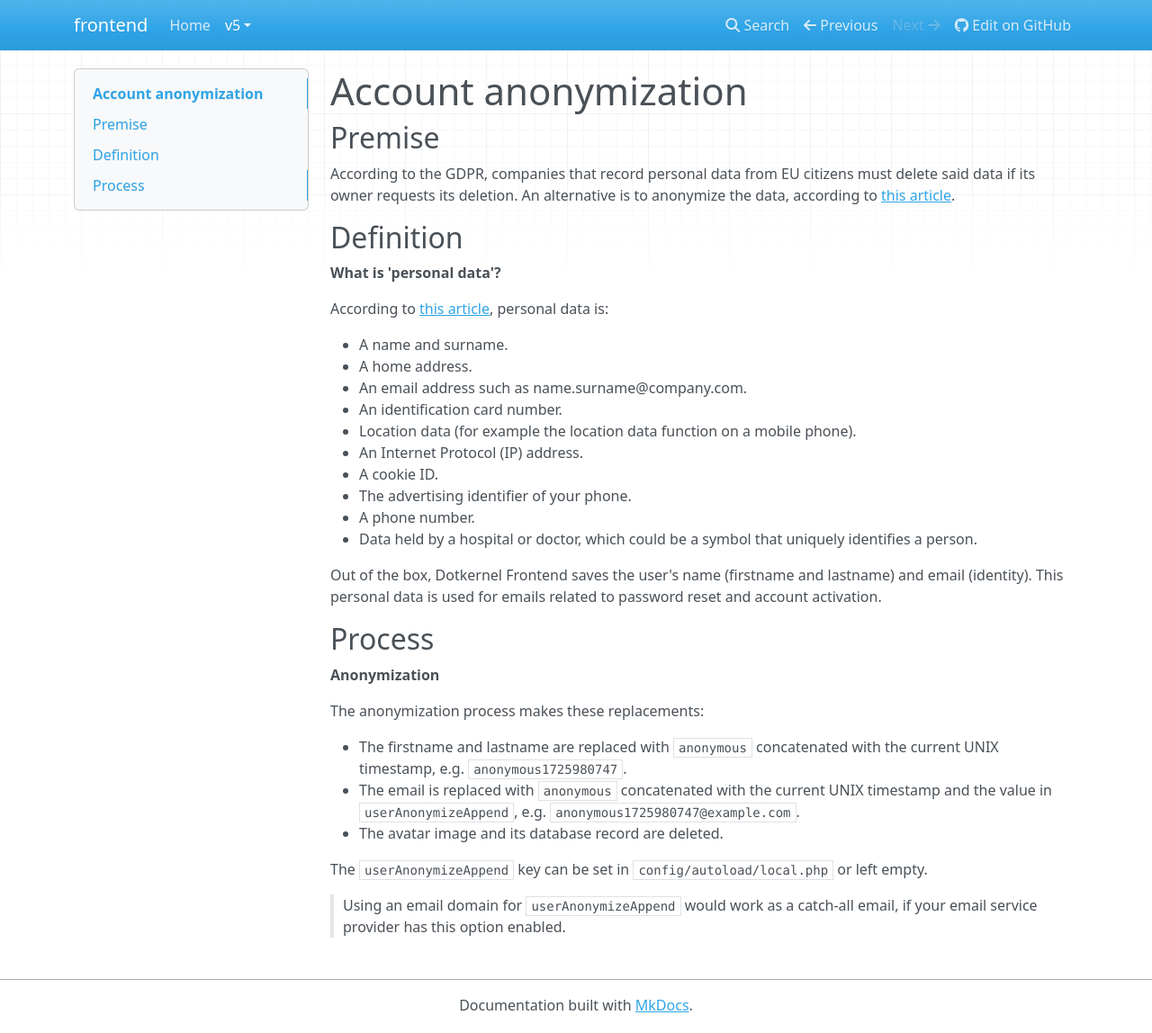
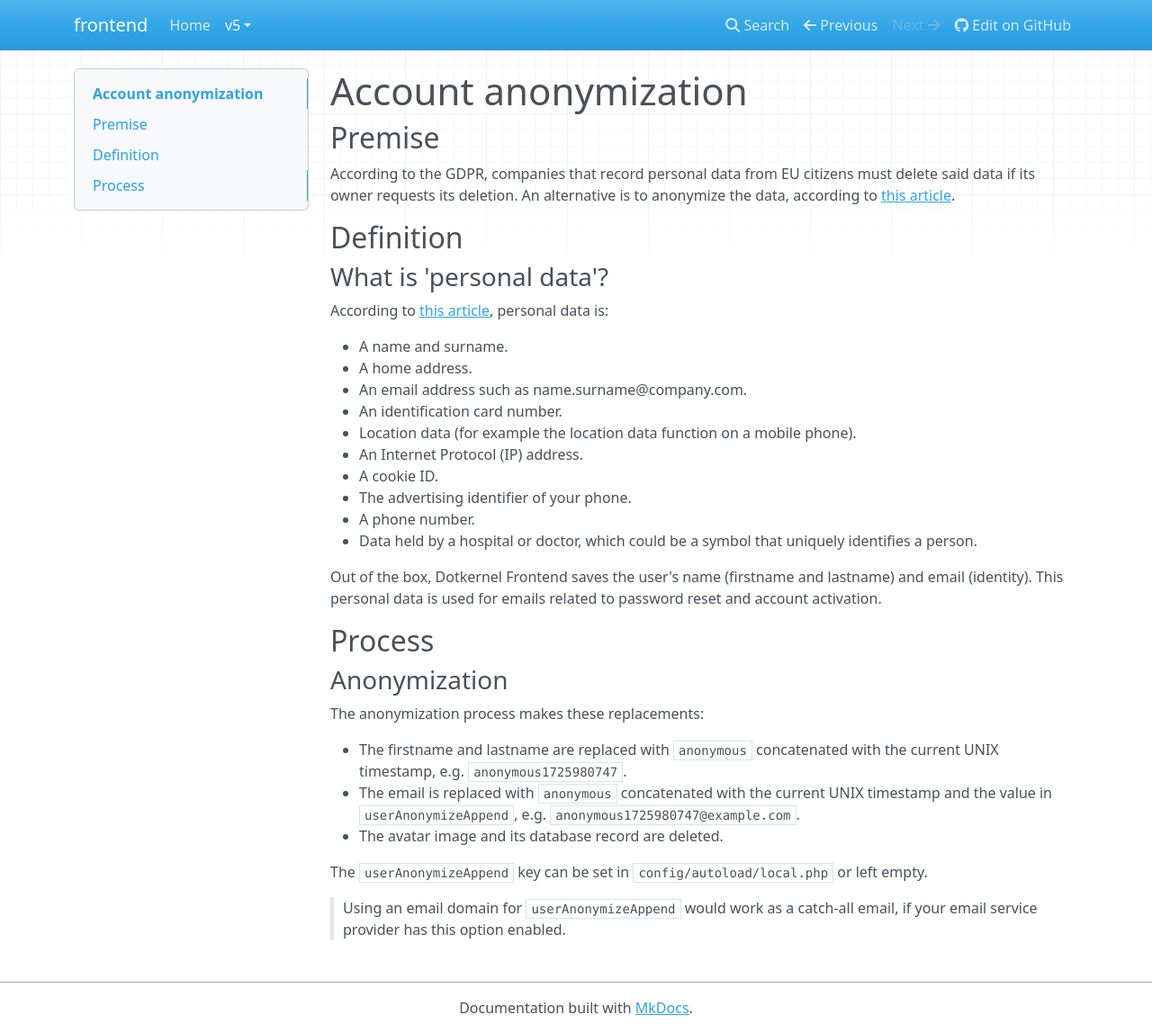
Before and after one commit to dotkernel/frontend-documentation, an MkDocs documentation site: the page built from docs/book/v5/reference/account-anonymization.md, in a window 1280 px wide and 1148 px high. Shown: the whole window at 90% size. Built offline with MkDocs 1.6.1, drawn with Linux system fonts in a browser that asks for light colours; nearby versions of some CDN libraries.

```diff
--- a/docs/book/v5/reference/account-anonymization.md
+++ b/docs/book/v5/reference/account-anonymization.md
@@ -7,7 +7,7 @@ An alternative is to anonymize the data, according to [this article](https://com
 
 ## Definition
 
-**What is 'personal data'?**
+### What is 'personal data'?
 
 According to [this article](https://commission.europa.eu/law/law-topic/data-protection/reform/what-personal-data_en), personal data is:
 
@@ -27,7 +27,7 @@ This personal data is used for emails related to password reset and account acti
 
 ## Process
 
-**Anonymization**
+### Anonymization
 
 The anonymization process makes these replacements:
 
```
